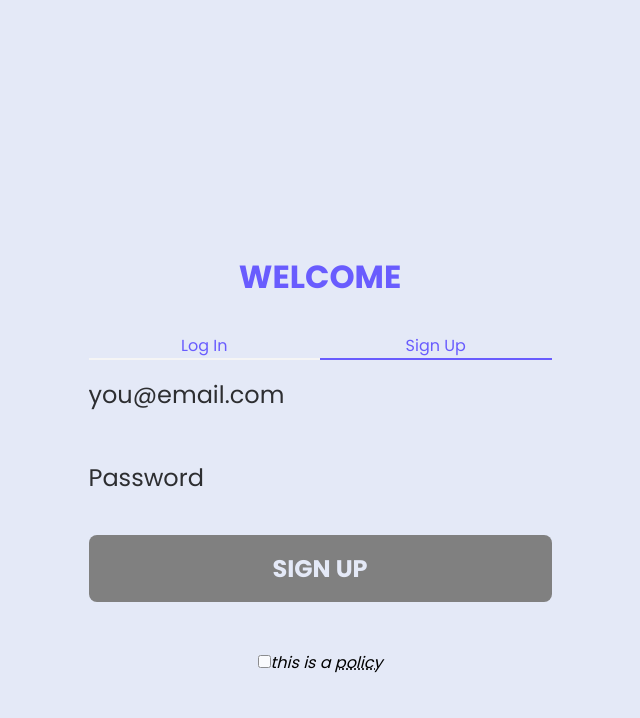
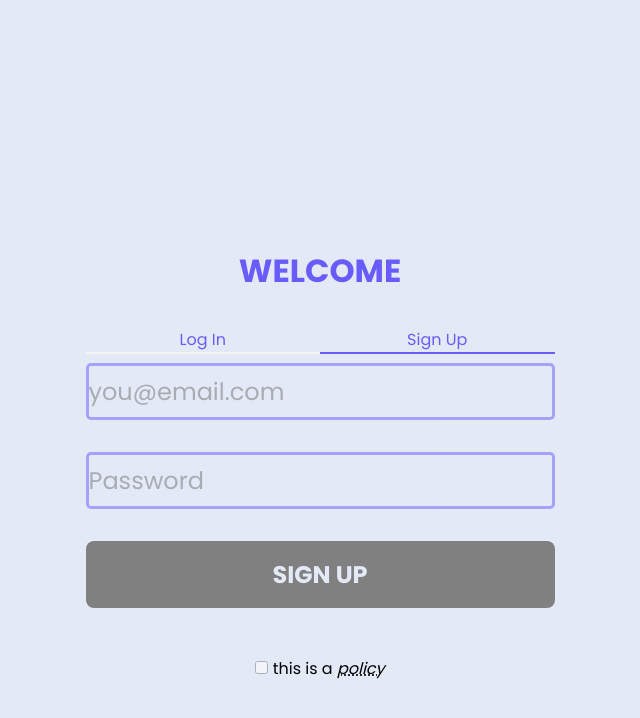
Before and after one commit to Ashuai-jpg/vue-easy-web-with-firebase-auth, a Vue app: page /auth in a window 1280 px wide. Both pictures are taken after a click on the link "Sign Up". Shown: the top 718 px of the page, without its empty margins (320-960 px from the left). Built offline with nearby package versions, Linux system fonts and the light colour scheme.

Commit message:
minor update

```diff
--- a/src/router/index.js
+++ b/src/router/index.js
@@ -40,13 +40,19 @@ const routes = [
 
   {
     path: "/index",
-    alias: '/',
+    alias:'/',
+    redirect:'/index/index',
     name: "index",
     // route level code-splitting
     // this generates a separate chunk (About.[hash].js) for this route
     // which is lazy-loaded when the route is visited.
     component: () => import('../views/index/NavTransplant.vue'),
     children:[
+      {
+
+        path: 'index',
+        component:()=>import('../views/index/index.vue')
+      },
       {
         path: 'todolist',
         component: ()=> import('../views/index/TodoList.vue')
--- a/src/utils/axios.js
+++ b/src/utils/axios.js
@@ -4,10 +4,9 @@ import axios from 'axios';
 
 
 export function searchUsers(keyword) {
-    console.log(keyword);
     return axios.get(`https://api.github.com/search/users?q=${keyword}`).then(
         response => {
-            console.log('Request success', response.data.items)
+            console.log(`Request success of ${keyword}`, response.data.items)
             return response.data.items;
         },
         error => {
--- a/src/views/index/GithubSearch.vue
+++ b/src/views/index/GithubSearch.vue
@@ -23,7 +23,7 @@
             </div>
         </div>
         <footer class="footer">
-            <h3>This is a footer</h3>
+            <h3>This is an open API provided by  <a href="https://github.com/" target="_blank">Github</a></h3>
         </footer>
     </section>
 </template>
@@ -36,7 +36,7 @@ import { searchUsers } from '../../utils/axios';
 
 
 const keyword = ref('')
-const res = ref({})
+// const res = ref({})
 const state = reactive({
     users: [],
     count: 0
@@ -119,7 +119,7 @@ section {
     height: 3px;
     width: 0%;
     background-color:  var(--primary-color);
-    transition: all 0.3s ease-out;
+    transition: all 0.3s ease-in-out;
 }
 .input-wrapper:hover  #search-decor
 {
--- a/src/views/index/Photos.vue
+++ b/src/views/index/Photos.vue
@@ -5,7 +5,7 @@
             <h1>Image gallery example</h1>
             <div class="full-img">
                 <div class="overlay"  :style="{ opacity}">
-                    <img class="displayed-img" :src="state.imageLinks[selectedImage]">
+                    <img class="displayed-img" :src="state.imageLinks[selectedImage]" :alt="state.alts[selectedImage]">
                     <button class="dark" @click="switchDarken">{{btnText}}</button>
                 </div>
             </div>
@@ -29,14 +29,13 @@ const btnText = ref('Faden')
 
 
 onMounted(()=>{
-    selectedImage.value = localStorage.getItem('selectedImage')
+    selectedImage.value = Number(localStorage.getItem('selectedImage'))
 })
 
 
 
 watch(selectedImage, newVal => {
 	localStorage.setItem('selectedImage', newVal)
-    console.log(newVal);
 
 }, { deep: true })
 
@@ -48,6 +47,13 @@ const state = reactive({
         '/images/pic3.jpg',
         '/images/pic4.jpg',
         '/images/pic5.jpg'],
+        alts:[
+            {'pic1.jpg' : 'Closeup of a human eye'},
+            {'pic2.jpg' : 'Rock that looks like a wave'},
+            {'pic3.jpg' : 'Purple and white pansies'},
+            {'pic4.jpg' : 'Section of wall from a pharoah\'s tomb'},
+            {'pic5.jpg' : 'Large moth on a leaf'}
+        ]
     //    alts : {
     //   'pic1.jpg' : 'Closeup of a human eye',
     //   'pic2.jpg' : 'Rock that looks like a wave',
--- a/src/views/index/TodoList.vue
+++ b/src/views/index/TodoList.vue
@@ -122,6 +122,9 @@ onMounted(() => {
 
 
 <style scoped>
+html{
+	background-color:red;
+}
 * {
 	margin: 0;
 	padding: 0;
--- /dev/null
+++ b/src/views/index/index.vue
@@ -0,0 +1,26 @@
+<template>
+
+    <section>
+        <h2>This just an Index page.</h2>
+        <h2>Can't wait to hit the <em>nav-bar</em> !</h2>
+
+    </section>
+
+</template>
+
+
+
+<style scoped>
+
+
+section{
+    display: flex;
+    flex-direction: column;
+    height: 100vh;
+    align-items: center;
+    justify-content: center;
+}
+
+
+
+</style>
--- a/src/views/log/auth.vue
+++ b/src/views/log/auth.vue
@@ -12,15 +12,14 @@
                 </div>
                 <input type="email" placeholder="you@email.com" v-model="form_input.email" />
                 <input type="password" placeholder="Password" v-model="form_input.password" />
+                <!-- simple and clean code of log-in / sign-up (with policy confirmation) -->
                 <input v-if="isLog" type="submit" value="Log In" />
-                <input v-else type="submit" value="Sign Up" :disabled="!isChecked"/>
+                <input v-else type="submit" value="Sign Up" :disabled="!PolicyIsChecked"/>
             </form>
             <label for="checkbox" v-if="!isLog">
-                    <input type="checkbox" name="checkbox" v-model="isChecked">
-                    <span>    <dfn>this is a <abbr title="Just check the fucking box and go login">policy </abbr> </dfn>  </span>
+                    <input type="checkbox" name="checkbox" v-model="PolicyIsChecked">
+                    <span>  this is a  <dfn> <abbr title="Just check the fucking box and go login">policy </abbr> </dfn> </span>
                 </label>
-
-
 
         </section>
 
@@ -33,19 +32,19 @@
 </template>
 
 <script setup>
-import { ref, computed ,watch} from 'vue'
+import { ref, watch} from 'vue'
 import { useStore } from 'vuex'
 
 const store = useStore();
 
 const form_input = ref({});
 const isLog = ref(true)
-const isChecked = ref(false)
+const PolicyIsChecked = ref(false)
 
 
 
-watch(isChecked, ()=>{
-    console.log(isChecked.value);
+watch(PolicyIsChecked, ()=>{
+    console.log(PolicyIsChecked.value);
 })
 
 
@@ -113,7 +112,7 @@ input:not([type="checkbox"]) {
 }
 
 input:not([type="submit"]) {
-    opacity: 0.8;
+    opacity: 0.5;
     transition: 0.4s;
 }
 
@@ -136,10 +135,11 @@ input:disabled{
     cursor:not-allowed !important;
 }
 
-/* form.login input:not([type="submit"]) {
+form.login input:not([type="submit"]) {
     color: var(--text-color);
-    border-bottom: 2px solid var(--primary-color-light);
-} */
+    border: 3px solid var(--primary-color);
+    border-radius: 5px;
+}
 
 form.login input[type="submit"] {
     border: none;
```
Also changed, not shown: src/views/index/NavTransplant.vue (+8 -2 lines).
